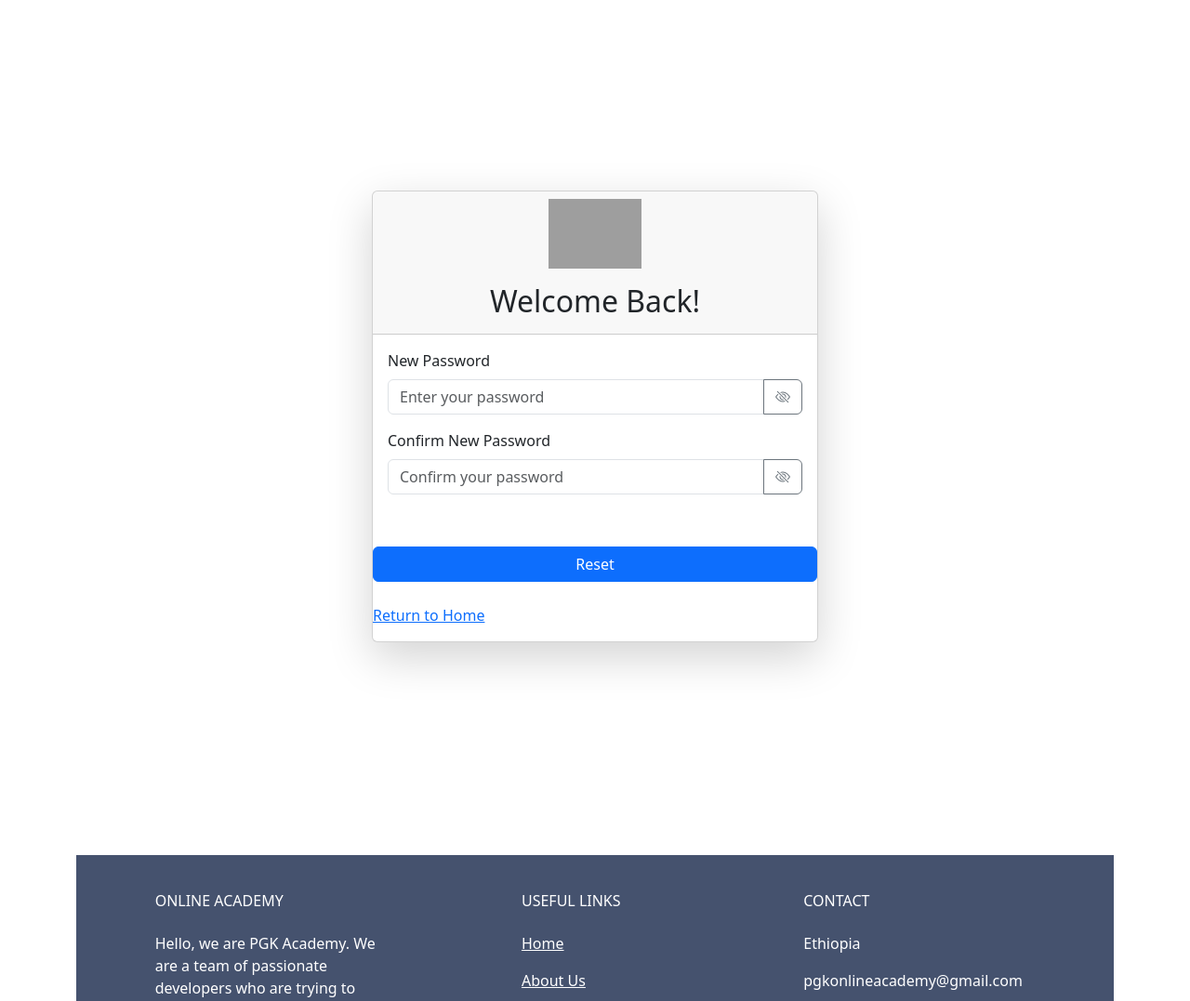
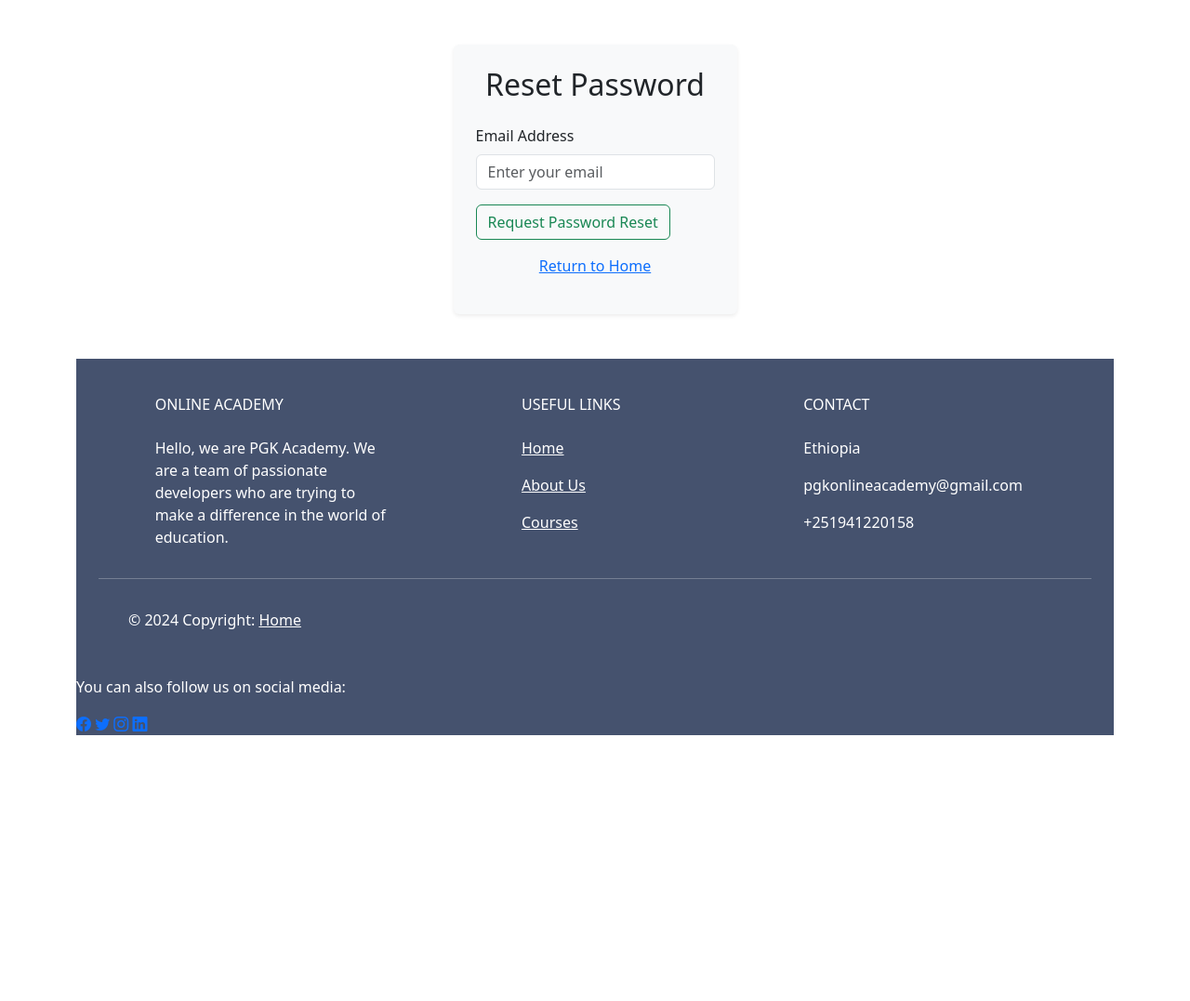
Before and after one commit to Pgk95/pgk-academy-online, a Flask app: page /reset_password in a window 1280 px wide. Shown: the part 72-1149 px from the top of the page at 93% size. After the commit the page ends 863 px from the top, so only its background shows below. Run offline with Flask 3, Linux system fonts and the light colour scheme; grey boxes are pictures that could not be loaded.

Commit message:
feat: Implement password reset functionality
- Added routes and templates for password reset requests
- Created a decorator to restrict access to reset password route
- Updated token generation and confirmation functions for password reset
- Improved error handling for password reset requests

```diff
--- a/website/auth.py
+++ b/website/auth.py
@@ -4,6 +4,7 @@ from flask_bcrypt import Bcrypt
 from flask_login import login_user, logout_user, login_required, current_user
 from .token import generate_confirmation_token, confirm_token
 from .email import send_email
+from .decorators import reset_requested
 from sqlalchemy.exc import IntegrityError
 
 # initialize the bcrypt
@@ -59,19 +60,74 @@ def sign_up():
 def login():
     if request.method == 'POST':
         # get the form data
-        username = request.form.get('username')
+        identifier = request.form.get('identifier') # username or email
         password = request.form.get('password')
 
-        # check if the username or password exists
-        user = User.query.filter_by(username=username).first()
+        # check if the identifier (email or username) exists
+        user = User.query.filter((User.username == identifier) | (User.email == identifier)).first()
 
+        # check if the user exists and the password is correct
         if user and bcrypt.check_password_hash(user.password_hash, password):
             login_user(user, remember=True)
             flash('Logged in successfully!', category='success')
-            return redirect(url_for('views.dashboard', username=username))
+            return redirect(url_for('views.dashboard', username=user.username))
         else:
-            flash('Incorrect username or password.', category='error')
+            flash('Incorrect username or password', category='error')
+
     return render_template('login.html')
+
+# a route function to handle the password reset page
+@auth.route('/reset_password', methods=['GET', 'POST'])
+def reset_request():
+    if request.method == 'POST':
+        email = request.form.get('email')
+        user = User.query.filter_by(email=email).first()
+
+        # if a email is founded send the reset password email
+        if user:
+            # generate the reset password token and send the email
+            token = generate_confirmation_token(user.email)
+            reset_url = url_for('auth.reset_password',
+                                  token=token, _external=True)
+            html = render_template('reset_email.html', reset_url=reset_url)
+            subject = "Password Reset Request"
+            send_email(user.email, subject, html)
+            flash('A reset link has been sent to your email address.', category='success')
+        else:
+            flash('Email address not found. If you do not have an account consider signing up', category='danger')
+            return redirect(url_for('auth.sign_up'))
+
+    return render_template('reset_request.html')
+
+
+# a route function to handle the process of reseting the password
+@auth.route('/reset_password/<token>', methods=['GET', 'POST'])
+@reset_requested
+def reset_password(token):
+    try:
+        email = confirm_token(token)
+    except Exception as e:
+        flash('The reset link is invalid or has expired.', 'danger')
+        return redirect(url_for('auth.login'))
+
+    user = User.query.filter_by(email=email).first_or_404()
+
+    if request.method == 'POST':
+        new_password = request.form.get('new_password')
+        hashed_password = bcrypt.generate_password_hash(
+                new_password).decode('utf-8')
+
+        # update the user password
+        user.password_hash = hashed_password
+        db.session.commit()
+
+        # and redirect the user to the login page with a success message
+        flash('Your password has been reset successfully. You can now login with your new password.', category='success')
+        return redirect(url_for('auth.login'))
+
+    return render_template('reset_password.html', token=token)
+
+
 
 # route function to logout the user
 @auth.route('/logout')
--- /dev/null
+++ b/website/templates/reset_email.html
@@ -0,0 +1,6 @@
+<!-- templates/reset_email.html -->
+
+<p>Hi there!</p>
+<p>You requested a password reset for your PGK Academy account. Click the link below to reset your password:</p>
+<p><a href="{{ reset_url }}">Reset Password</a></p>
+<p>If you did not request this, please ignore this email and your password will remain unchanged.</p>
--- a/website/templates/reset_request.html
+++ b/website/templates/reset_request.html
@@ -1,56 +1,32 @@
-{% extends 'base.html' %}
+{% extends 'base.html' %} {% block title %}Reset Password - PGK Academy{%
+endblock %} {% block content %}
+<div
+  class="container d-flex flex-column align-items-center justify-content-center h-100"
+>
+  <div class="card rounded-lg shadow-sm border-0 bg-light p-4">
+    <h2 class="text-center mb-4">Reset Password</h2>
 
-{% block title %}Login - PGK Academy{% endblock %}
+    <form method="POST" action="{{ url_for('auth.reset_request') }}">
+      <div class="mb-3">
+        <label for="email" class="form-label">Email Address</label>
+        <input
+          type="email"
+          class="form-control"
+          id="email"
+          name="email"
+          placeholder="Enter your email"
+          required
+        />
+      </div>
 
-{% block content %}
-<div
-class="container d-flex align-items-center justify-content-center"
-style="height: 100vh"
->
-<div class="card shadow-lg" style="width: 30rem">
-  <div class="card-header text-center">
-    <img
-      src="https://static.vecteezy.com/system/resources/previews/022/014/159/non_2x/avatar-icon-profile-icon-member-login-isolated-vector.jpg"
-      alt="Key and lock symbol"
-      class="img-fluid mb-3"
-      style="width: 100px"
-    />
-    <h2>Welcome Back!</h2>
-  </div>
-<div class="card-body">
-    <form method="POST" action="{{ url_for('views.reset_request') }}" onsubmit="return validatePassword()">
-        <div class="mb-3">
-          <label for="password" class="form-label">New Password</label>
-          <div class="input-group">
-            <input type="password" class="form-control" id="password" name="new_password" placeholder="Enter your password" required oninput="validatePassword()">
-            <button type="button" class="btn btn-outline-secondary" onclick="togglePasswordVisibility()">
-              <i class="bi bi-eye-slash"></i>
-            </button>
-          </div>
-          <small id="passwordHelp" class="form-text text-danger"></small>
-        </div>
-        <div class="mb-3">
-          <label for="confirmPassword" class="form-label">Confirm New Password</label>
-          <div class="input-group">
-            <input type="password" class="form-control" id="confirmPassword" name="confirm_password" placeholder="Confirm your password" required oninput="validatePassword()">
-            <button type="button" class="btn btn-outline-secondary" onclick="togglePasswordVisibility()">
-              <i class="bi bi-eye-slash"></i>
-            </button>
-          </div>
-        </div>
-      </form>
-</div>
+      <button type="submit" class="btn btn-outline-success">
+        Request Password Reset
+      </button>
+    </form>
 
-
-      <button type="submit" class="btn btn-primary mt-4">Reset</button>
-      <p class="mt-4">
-        <a href="{{ url_for('views.home') }}">Return to Home</a>
-      </p>
-    </form>
+    <p class="mt-3 text-center">
+      <a href="{{ url_for('views.home') }}">Return to Home</a>
+    </p>
   </div>
 </div>
-</div>
-
-<script src="{{ url_for('static', filename='js/home.js') }}"></script>
-<br />
 {% endblock %}
--- a/website/templates/signup.html
+++ b/website/templates/signup.html
@@ -39,7 +39,7 @@
             </button>
           </div>
         </div>
-        <button type="submit" class="btn btn-primary mt-3">Sign Up</button>
+        <button type="submit" class="btn btn-outline-success mt-3">Sign Up</button>
       </form>
     </div>
     <div class="col-md-6 text-center">
--- a/website/views.py
+++ b/website/views.py
@@ -74,13 +74,6 @@ def resend_confirmation():
     flash('A new confirmation emai has been sent.', 'success')
     return redirect(url_for('views.unconfirmed'))
 
-
-# a route function to handle the reset_request.html page
-@views.route('/reset_password', methods=['GET', 'POST'])
-def reset_request():
-    return render_template('reset_request.html', title='Reset Password')
-
-
 @views.route('/courses')
 def courses():
     return render_template('courses.html')
```
Also changed, not shown: website/decorators.py (+28 -1 lines), website/templates/login.html (+6 -6 lines), website/templates/reset_password.html (added, +47 -0 lines), website/static/profile_pics/1_profile.jpg.
